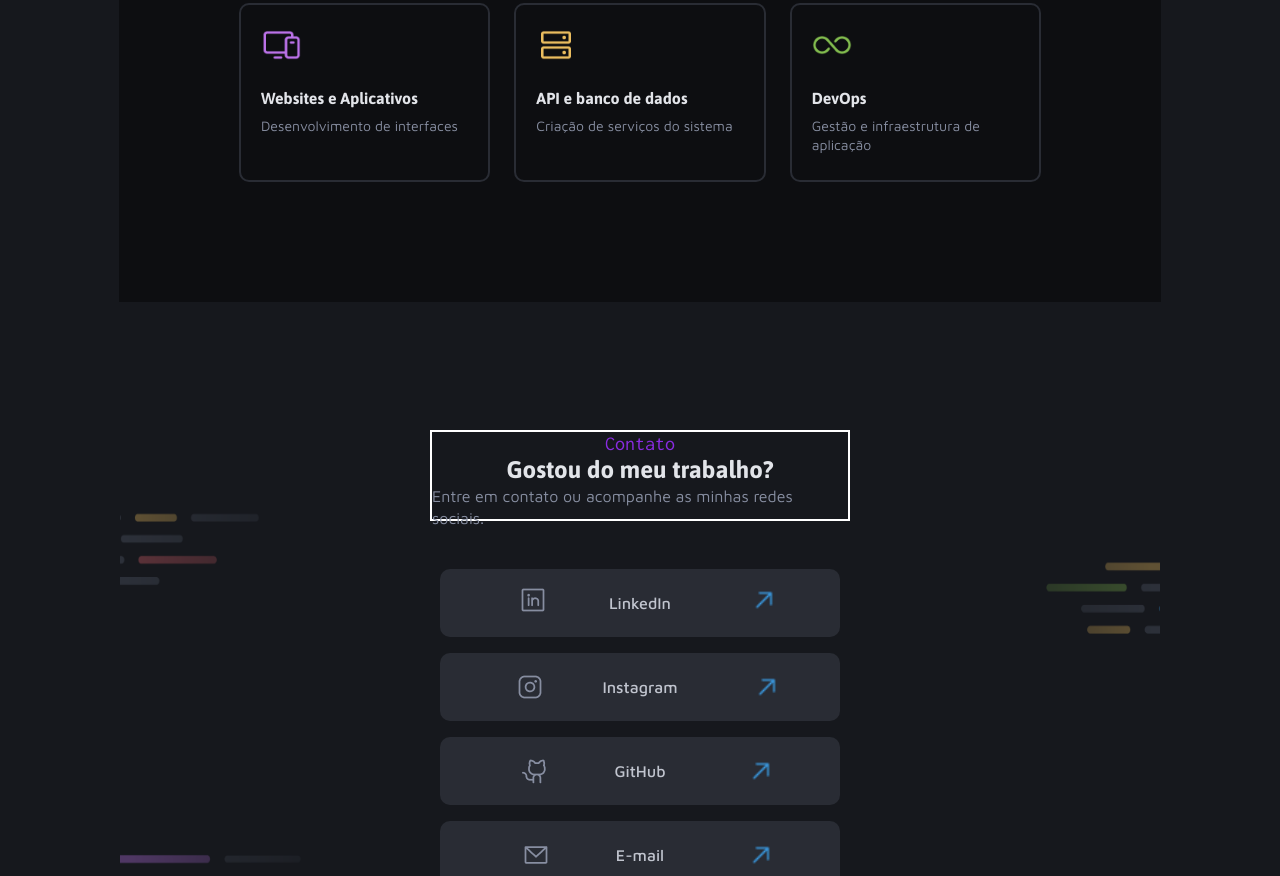
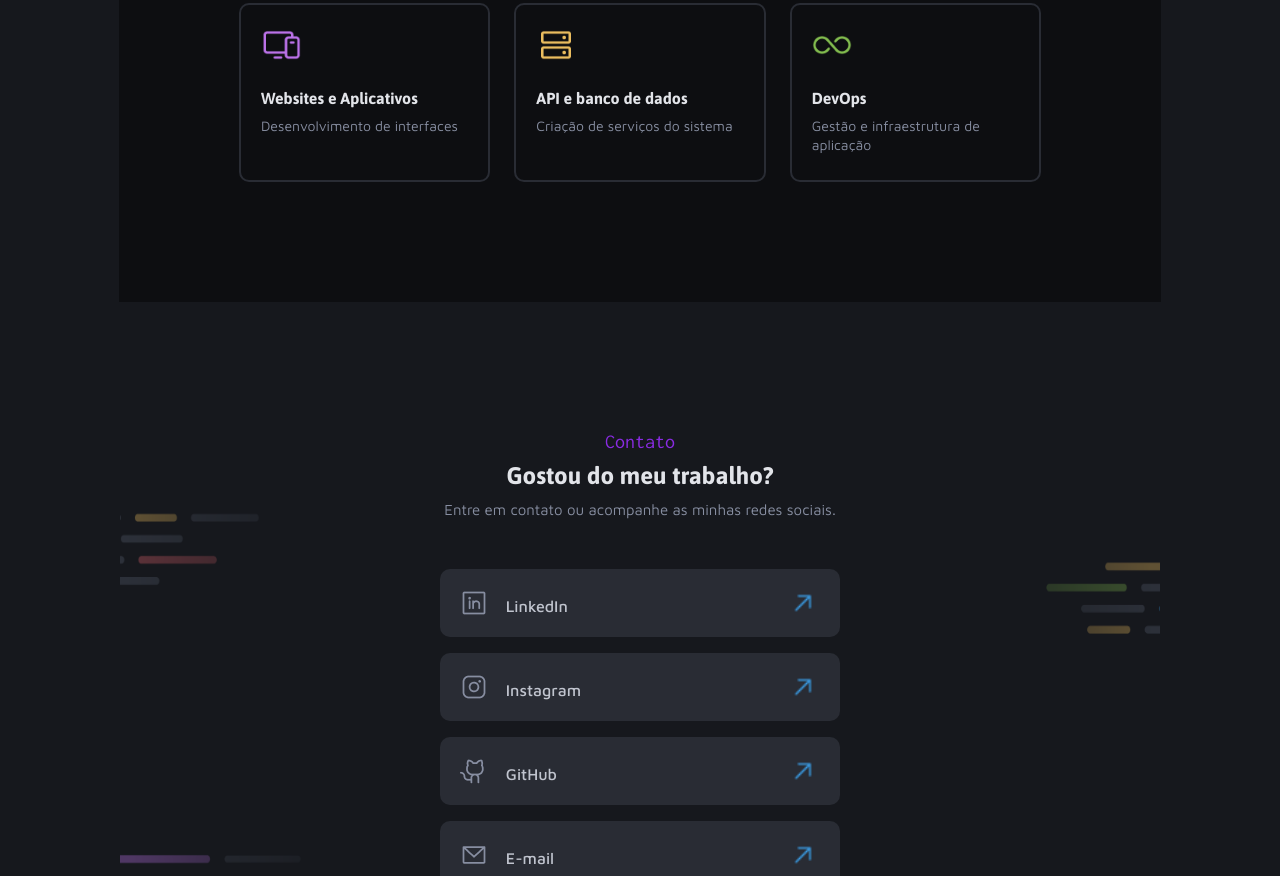
Before and after one commit to FlavioRoloff/3_fullstack, a plain HTML site: page portfolio-dev/index.html in a window 1280 px wide. Shown: the part 1924-2800 px from the top of the page. Drawn offline with Linux system fonts and the light colour scheme.

Commit message:
Atualizando avatar e finalizando o projeto.

```diff
--- a/portfolio-dev/index.html
+++ b/portfolio-dev/index.html
@@ -16,8 +16,8 @@
   <header id="info">
     <div id="heading" class="flex-col">
       <img id="avatar" src="assets/images/Avatar.png" alt="avatar Martina Santos">
-      <p id="subtitle">Hello World! Meu nome é <span>Martina Santos</span> e sou</p>
-      <h1>Desenvolvedora fullstack</h1>
+      <p id="subtitle">Hello World! Meu nome é <span>Flávio Roloff</span> e sou</p>
+      <h1>Desenvolvedor fullstack</h1>
       <p id="text-sm">Transformo necessidades em aplicações reais, envolventes e funcionais. Desenvolvo sistemas através da minha paixão pela tecnologia, contribuindo com soluções inovadoras e eficazes para desafios complexos.</p>
       <section id="tags">
         <div>
@@ -122,19 +122,19 @@
         <a href="#"><img src="assets/icons/ArrowUpRight.png" alt="seta"></a>
       </div>
       <div class="link">
-        <img src="assets/icons/InstagramLogo.png" alt="logo instagram">
+        <a href="#"><img src="assets/icons/InstagramLogo.png" alt="logo instagram"></a>
         <a href="#">Instagram</a>
-        <img src="assets/icons/ArrowUpRight.png" alt="seta">
+        <a href="#"><img src="assets/icons/ArrowUpRight.png" alt="seta"></a>
       </div>
       <div class="link">
-        <img src="assets/icons/GithubCat.png " alt="logo github">
+        <a href="#"><img src="assets/icons/GithubCat.png " alt="logo github"></a>
         <a href="#">GitHub</a>
-        <img src="assets/icons/ArrowUpRight.png" alt="seta">
+        <a href="#"><img src="assets/icons/ArrowUpRight.png" alt="seta"></a>
       </div>
       <div class="link">
-        <img src="assets/icons/EnvelopeSimple.png" alt="logo envelope">
+        <a href="#"><img src="assets/icons/EnvelopeSimple.png" alt="logo envelope"></a>
         <a href="#">E-mail</a>
-        <img src="assets/icons/ArrowUpRight.png" alt="seta">
+        <a href="#"><img src="assets/icons/ArrowUpRight.png" alt="seta"></a>
       </div>
     </section>
   </footer>
--- a/portfolio-dev/styles/sections.css
+++ b/portfolio-dev/styles/sections.css
@@ -133,14 +133,16 @@ footer {
   p:nth-child(3) {
     color: var(--base-gray-400);
     font: var(--text-md);
+    font-size: 15px;
   }
 
   h2{
     font: var(--asap-title-md);
+    margin-top: 8px;
+    margin-bottom: 8px;
   }
 
   header{
-    border: white 2px solid;
 
     width: 420px;
     height: 91px;
@@ -151,9 +153,6 @@ footer {
     justify-items: center;
     align-items: center;
     margin: 128px auto 48px;
-
-    line-height: 8px;
-
   }
 
   #links{
@@ -164,5 +163,7 @@ footer {
 
     width: 400px;
     height: 320px;
+
+
   }
 }
--- a/portfolio-dev/styles/utilities.css
+++ b/portfolio-dev/styles/utilities.css
@@ -65,16 +65,28 @@
 .link{
   background-color: var(--base-gray-300);
 
-  display: flex;
+  display: grid;
+  grid-template-columns: 1fr 4fr 1fr;
   align-items: center;
-  justify-content: space-evenly;
+
 
   border-radius: 10px;
   width: 400px;
   height: 68px;
 
+  a:nth-child(2){
+    margin-left: 0;
+  }
+
+  a:nth-child(3){
+    justify-self: end;
+    margin-right: 20px;
+  }
+
   img{
     margin: 20px 3px 20px 20px;
     height: 28px;
   }
+
+
 }
```
Also changed, not shown: portfolio-dev/assets/images/Avatar.png, portfolio-dev/styles/global.css (line endings or trailing spaces).
